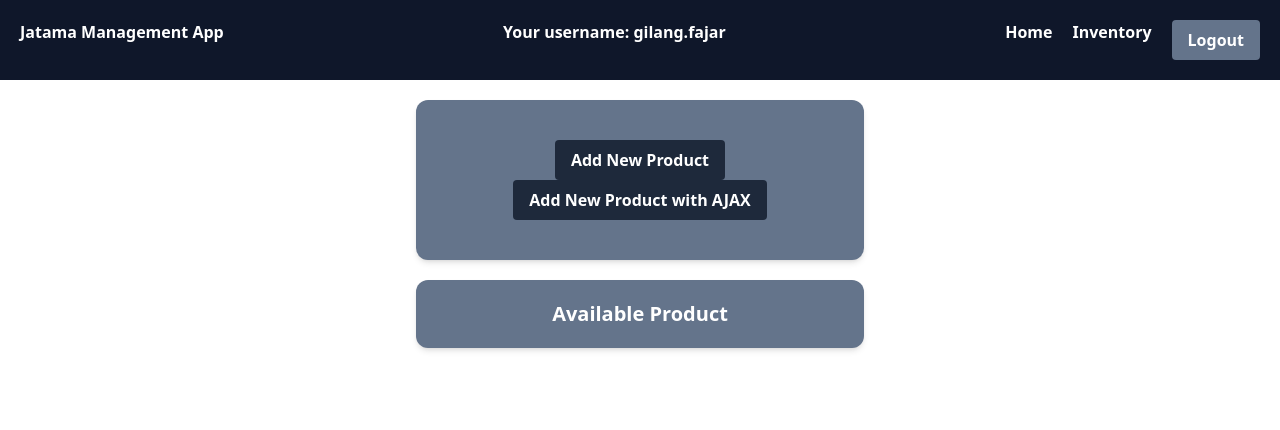
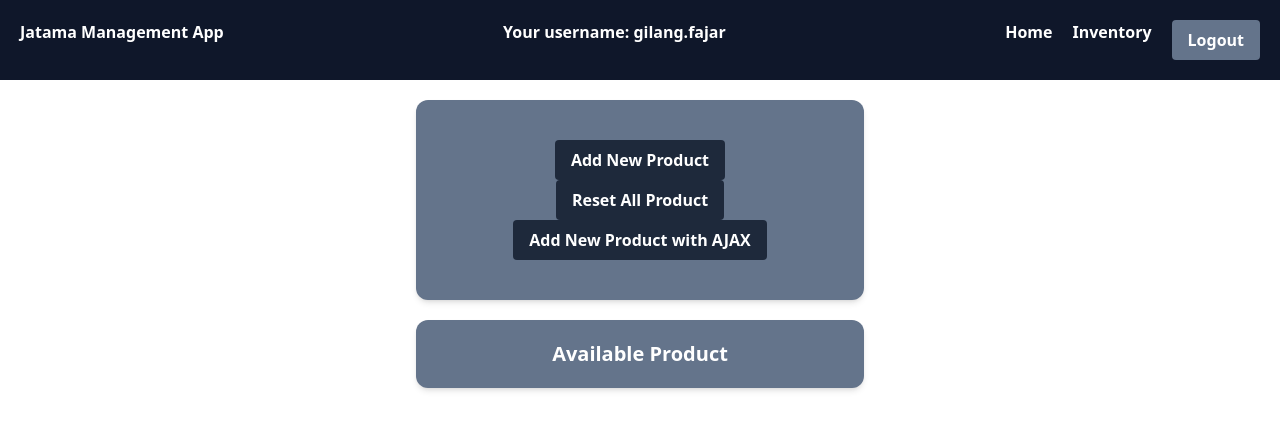
Before and after one commit to gilangp03/jatama_management_app, a Django app: page /inventory/ in a window 1280 px wide. Shown: the top 430 px of the page. Run offline with Django 4.2, Linux system fonts and the light colour scheme; a user stored in the database is signed in; data that the repository does not hold is empty; some libraries are stand-ins or nearby versions.

Commit message:
tambah fitur diluar tugas PBP

```diff
--- a/main/templates/inventory.html
+++ b/main/templates/inventory.html
@@ -71,11 +71,20 @@
 </div>
 -->
 <div class="text-center my-5 max-w-md mx-auto bg-slate-500 rounded-xl shadow-md p-10 justify-center w-4/5">
-    <a href="{% url 'add_inventory' %}" class="p-10">
-        <button class="bg-slate-800 hover:bg-blue-700 font-bold rounded py-2 px-4">
-            Add New Product
-        </button>
-    </a>
+    <div>
+        <a href="{% url 'add_inventory' %}" class="p-10">
+            <button class="bg-slate-800 hover:bg-blue-700 font-bold rounded py-2 px-4">
+                Add New Product
+            </button>
+        </a>
+    </div>
+    <div>
+        <a href="{% url 'delete_all' %}" class="p-10">
+            <button class="bg-slate-800 hover:bg-blue-700 font-bold rounded py-2 px-4">
+                Reset All Product
+            </button>
+        </a>
+    </div>
     <button id="openFormModal" class="bg-slate-800 hover:bg-blue-700 font-bold rounded py-2 px-4">Add New Product with AJAX</button>
 </div>
 
--- a/main/urls.py
+++ b/main/urls.py
@@ -1,6 +1,6 @@
 from django.urls import path
 from main.views import show_main, show_inventory, add_inventory, show_xml, show_json, show_xml_by_id, show_json_by_id
-from main.views import register, login_user, logout_user, edit_product, delete_product, get_product_json, add_product_ajax, create_product_flutter
+from main.views import register, login_user, logout_user, edit_product, delete_product, get_product_json, add_product_ajax, create_product_flutter, delete_all
 from django.urls import include,path
 
 urlpatterns = [
@@ -16,6 +16,7 @@ urlpatterns = [
     path('logout/', logout_user, name='logout'),
     path('edit-product/<int:id>', edit_product, name='edit_product'),
     path('delete/<int:id>', delete_product, name='delete_product'),
+    path('delete-all/', delete_all, name='delete_all'),
     path('get-product/', get_product_json, name='get_product_json'),
     path('create-product-ajax/', add_product_ajax, name='add_product_ajax'),
     path('create-flutter/', create_product_flutter, name='create_product_flutter'),
--- a/main/views.py
+++ b/main/views.py
@@ -150,3 +150,7 @@ def create_product_flutter(request):
         return JsonResponse({"status": "success"}, status=200)
     else:
         return JsonResponse({"status": "error"}, status=401)
+
+def delete_all(request):
+    Product.objects.all().delete()
+    return HttpResponseRedirect(reverse('show_inventory'))
```
Also changed, not shown: db.sqlite3.
